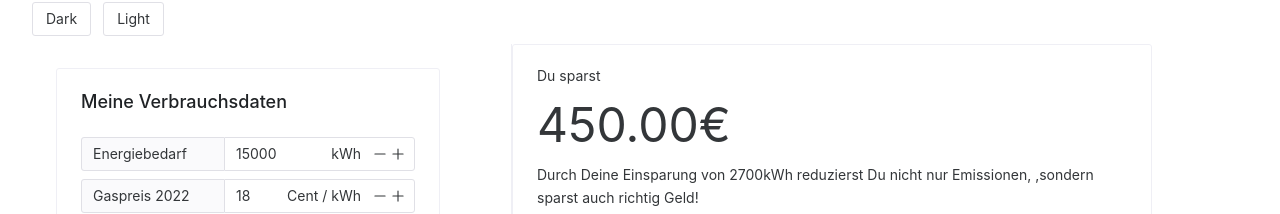
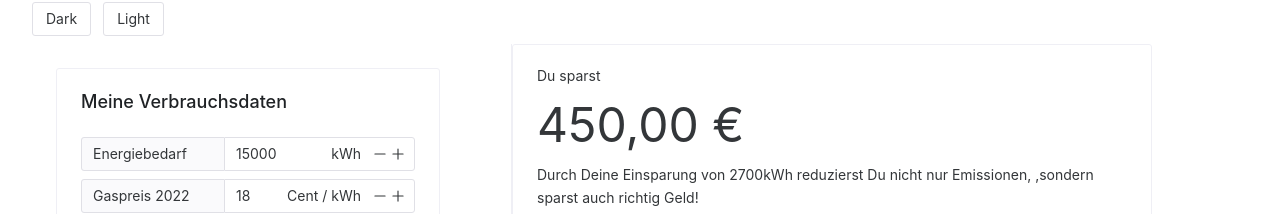
Before and after one commit to mrsimpson/energy, a Vue app: page / in a window 1280 px wide. Shown: the part 139-353 px from the top of the page. Built offline with nearby package versions, Linux system fonts and the light colour scheme.

Commit message:
Styling of bar charts (#18)
* Colors for series

* Euro formatting

* No need to use Intl in nodejs

```diff
--- a/src/components/ResultCharts.vue
+++ b/src/components/ResultCharts.vue
@@ -1,5 +1,6 @@
 <script setup lang="ts">
-import { toRef, toRefs } from "@vue/reactivity";
+import { euros } from "@/lib/Numbers";
+import { toRefs } from "vue";
 import VueApexChart from "vue3-apexcharts";
 
 type Year = number;
@@ -15,6 +16,13 @@ const props = defineProps<{
 const chartOptions = {
   chart: { id: "gas-costs", stacked: true },
   xaxis: { categories: props.years },
+  fill: {
+    colors: ["#ff0000", "#888888", "#00ff00"],
+  },
+  dataLabels: {
+    enabled: true,
+    formatter: (val: number) => euros(val, 0),
+  },
 };
 const { bills, reductions, savings } = toRefs(props);
 const series = [
--- a/src/components/TheResult.vue
+++ b/src/components/TheResult.vue
@@ -1,17 +1,14 @@
 <script setup lang="ts">
 import ResultCharts from "./ResultCharts.vue";
 import { NCard } from "naive-ui";
+import { euros } from "@/lib/Numbers";
 
 defineProps<{
-    years: number[]
-    bills: number[]
-    savings: number[]
-    reductions: number[]
-}>()
-
-function euros(amount: number) {
-    return (amount || 0).toFixed(2) + "€"
-}
+  years: number[];
+  bills: number[];
+  savings: number[];
+  reductions: number[];
+}>();
 </script>
 
 <template>
@@ -28,21 +25,23 @@ function euros(amount: number) {
 
   <n-card>
     <p>
-            Wie sich Deine Kosten entwickelt haben bzw. entwickeln können,
-            siehst Du im folgenden Diagramm.
+      Wie sich Deine Kosten entwickelt haben bzw. entwickeln können, siehst Du im
+      folgenden Diagramm.
     </p>
     <p>
-            Wir zeigen Dir hier an, in welchem Jahr Dein Verbrauch welche Kosten verursachen würde.
-            Keine Sorge: Zahlen musst Du nur den Eigenanteil.
+      Wir zeigen Dir hier an, in welchem Jahr Dein Verbrauch welche Kosten verursachen
+      würde. Keine Sorge: Zahlen musst Du nur den Eigenanteil.
     </p>
-        <ResultCharts :years="years"
+    <ResultCharts
+      :years="years"
       :bills="bills"
       :reductions="reductions"
-            :savings="savings" />
+      :savings="savings"
+    />
     <p>
-            Beachte dennoch: Die staatlichen Förderungen sind nur für 2023 garantiert.
-            Was 2024 kommt, weiß noch niemand – nur dass das, was Du nicht verbrauchst
-            ganz sicher Deine Kosten senkt!
+      Beachte dennoch: Die staatlichen Förderungen sind nur für 2023 garantiert. Was 2024
+      kommt, weiß noch niemand – nur dass das, was Du nicht verbrauchst ganz sicher Deine
+      Kosten senkt!
     </p>
   </n-card>
 </template>
--- /dev/null
+++ b/src/lib/Numbers.ts
@@ -0,0 +1,7 @@
+export function euros(amount: number, fractionDigits = 2) {
+  const n = amount.toFixed(fractionDigits).replace(".", ",");
+  const p = n.indexOf(",");
+  return n.replace(/\d(?=(?:\d{3})+(?:,|$))/g, (m, i) =>
+    p < 0 || i < p ? `${m}.` : m
+  ) + " €";
+}
```
Also changed, not shown: 1 other file (tests, documents, lock files or other folders). Lines whose indentation alone changed are shown as unchanged.
